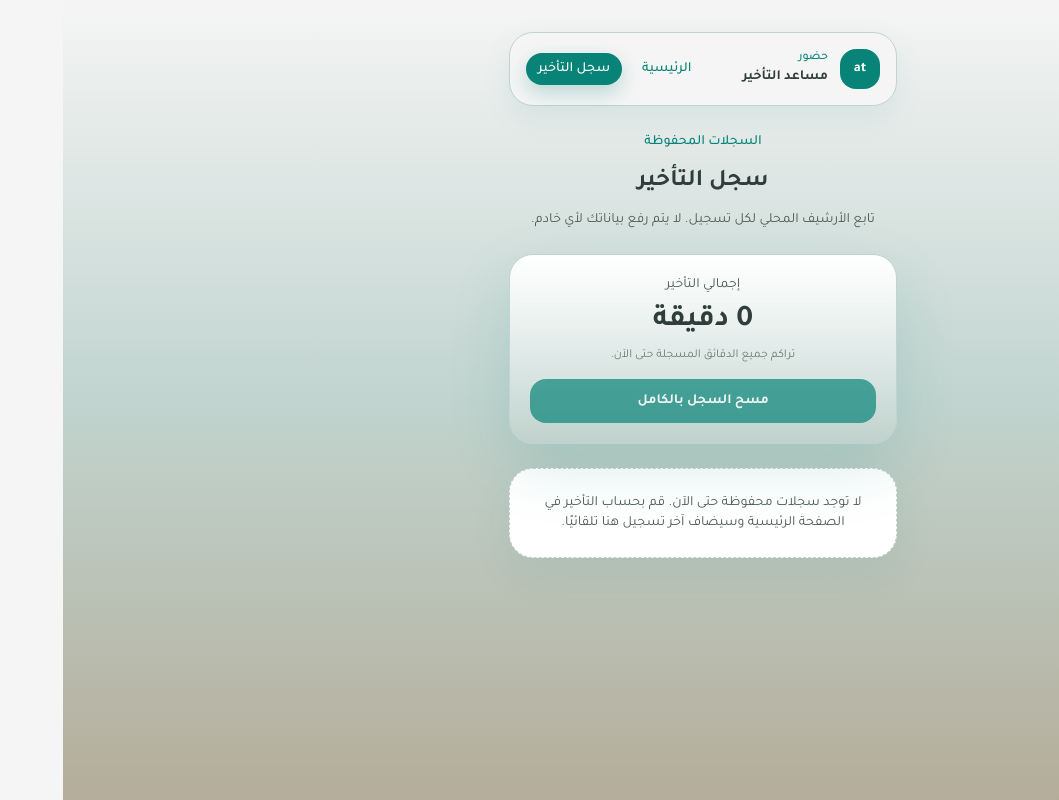
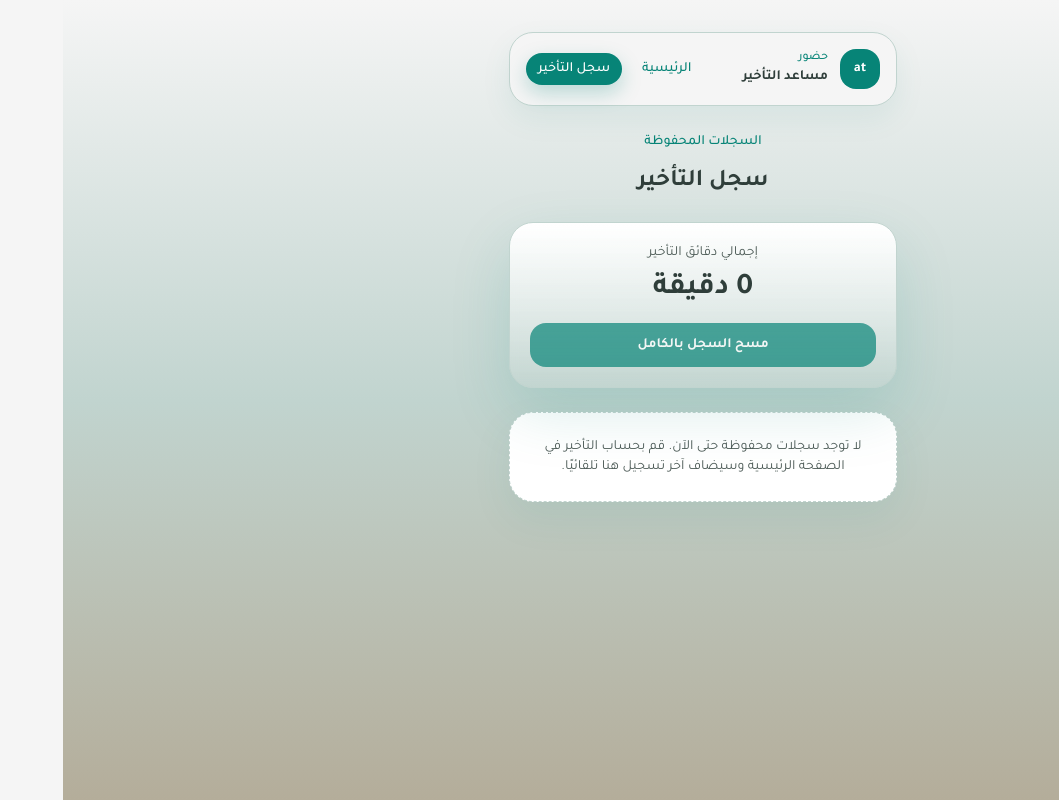
Before and after one commit to b9dim/ath, a Next.js app: page /delay-log in a window 1280 px wide. Shown: the whole page, without its empty margins (221-1280 px from the left). Built offline with nearby package versions, Linux system fonts and the light colour scheme.

Commit message:
Refactor delay log page UI and logic
Co-authored-by: ib33di <ib33di@gmail.com>

```diff
--- a/app/delay-log/page.tsx
+++ b/app/delay-log/page.tsx
@@ -7,7 +7,7 @@ import PrimaryButton from "@/components/PrimaryButton";
 import ConfirmSheet from "@/components/ConfirmSheet";
 import { ListCell, ListSection } from "@/components/ListSection";
 import { useAttendanceLog } from "@/hooks/useAttendanceLog";
-import { FULL_DAY_DELAY_MINUTES, formatDelay, isFullDayDelay, remainingDelayToFullDay } from "@/lib/time";
+import { formatDelay, isFullDayDelay, remainingDelayToFullDay } from "@/lib/time";
 
 export default function DelayLogPage() {
   const { entries, totalDelay, clearEntries } = useAttendanceLog();
@@ -36,20 +36,15 @@ export default function DelayLogPage() {
           <section className="space-y-3 text-center">
             <span className="text-sm font-medium text-[#078477]">السجلات المحفوظة</span>
             <h1 className="text-2xl font-semibold text-[#2F3E3A]">سجل التأخير</h1>
-          <p className="text-sm text-[#4C5A56]">
-            تابع الأرشيف المحلي لكل تسجيل. لا يتم رفع بياناتك لأي خادم.
-          </p>
           </section>
 
           <GlassCard className="space-y-4">
             <div className="space-y-2 text-center">
-            <div className="text-sm text-[#4C5A56]">إجمالي التأخير</div>
-            <div className="text-3xl font-bold text-[#2F3E3A]">{formatDelay(totalDelay)}</div>
-            <p className="text-xs text-[#6B7B76]">تراكم جميع الدقائق المسجلة حتى الآن.</p>
+              <div className="text-sm text-[#4C5A56]">إجمالي دقائق التأخير</div>
+              <div className="text-3xl font-bold text-[#2F3E3A]">{Math.max(totalDelay, 0)} دقيقة</div>
               {showRemainingToFullDay && (
                 <p className="text-xs text-[#4C5A56]">
-                  متبقٍ <span className="font-semibold text-[#2F3E3A]">{formatDelay(remainingToFullDay)}</span> للوصول إلى
-                  تأخير يوم كامل ({FULL_DAY_DELAY_MINUTES} دقيقة).
+                  متبقٍ <span className="font-semibold text-[#2F3E3A]">{formatDelay(remainingToFullDay)}</span> لبلوغ تأخير يوم كامل.
                 </p>
               )}
               {totalIsFullDay && (
```
Lines whose indentation alone changed are shown as unchanged.
